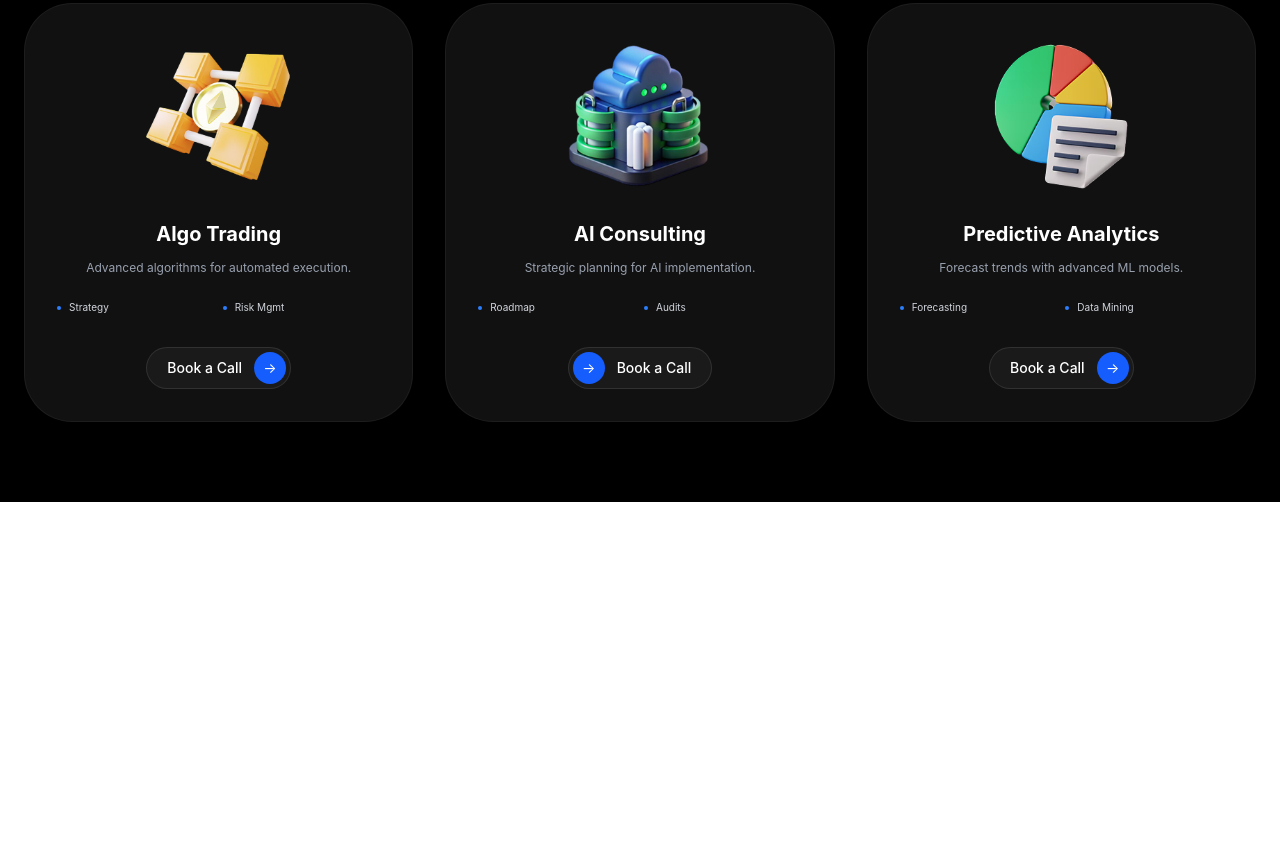
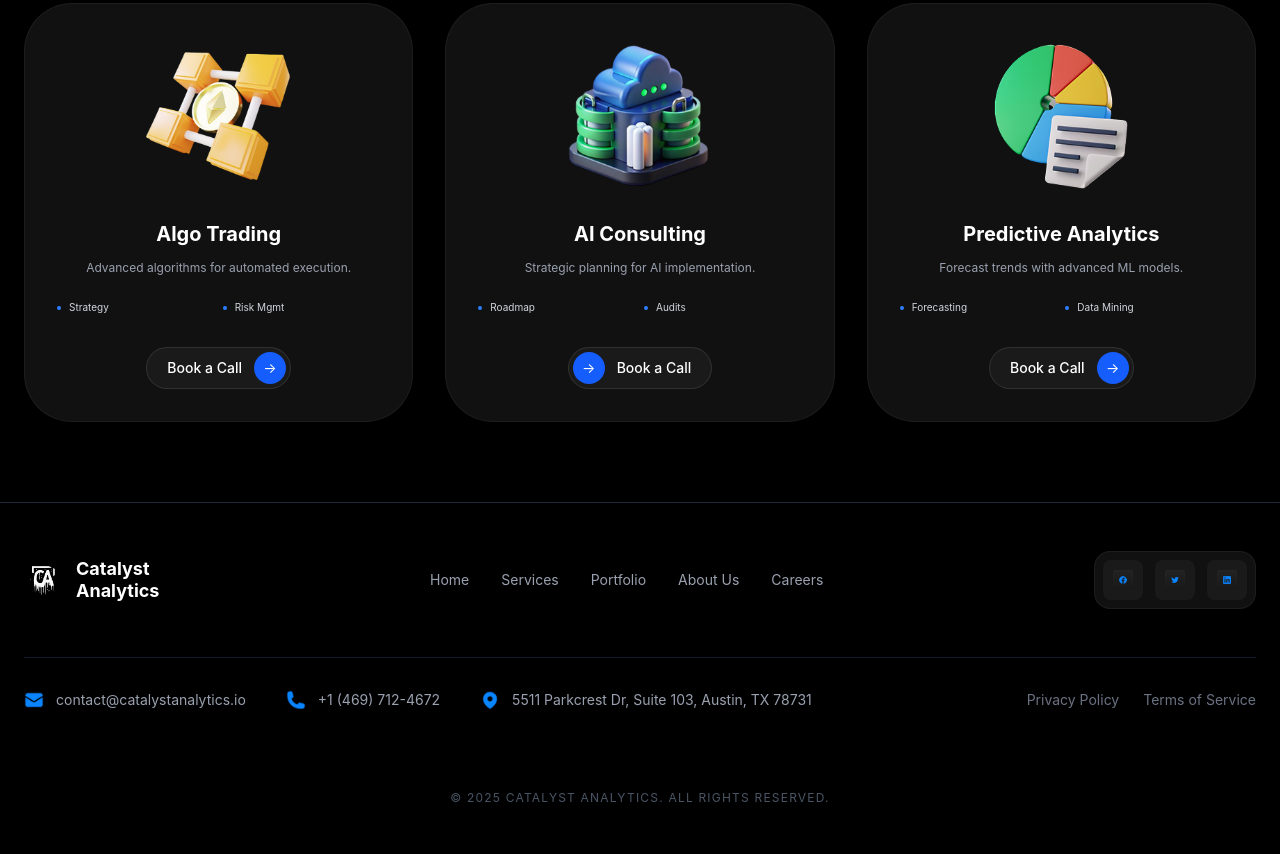
Before and after one commit to Ilyos11/Exam-Project, a website: page src/page2.html in a window 1280 px wide. Shown: the part 1376-2230 px from the top of the page. Before the commit the page ends 1878 px from the top, so only its background shows below. Drawn offline with nearby package versions, Linux system fonts and the light colour scheme; files that its build step writes are made by us from their sources.

Commit message:
Section 4

```diff
--- a/src/page2.html
+++ b/src/page2.html
@@ -198,6 +198,71 @@
 
 
 
+<!-- Section 4 -->
+<footer class="bg-black text-white py-12 px-6 border-t border-gray-800">
+  <div class="max-w-7xl mx-auto">
+
+
+    <div class="flex flex-col md:flex-row justify-between items-center gap-8 mb-12">
+
+      <div class="flex items-center gap-3">
+        <img src="../img/Logo.png" alt="Logo" class="h-10">
+        <span class="font-bold text-lg leading-tight">Catalyst<br>Analytics</span>
+      </div>
+
+      <nav class="flex flex-wrap justify-center gap-6 md:gap-8 text-sm text-gray-400">
+        <a href="#" class="hover:text-white transition-colors">Home</a>
+        <a href="#" class="hover:text-white transition-colors">Services</a>
+        <a href="#" class="hover:text-white transition-colors">Portfolio</a>
+        <a href="#" class="hover:text-white transition-colors">About Us</a>
+        <a href="#" class="hover:text-white transition-colors">Careers</a>
+      </nav>
+
+
+      <div class="bg-[#111111] border border-white/5 p-2 rounded-2xl flex gap-3">
+        <a href="#" class="w-10 h-10 bg-[#1a1a1a] rounded-lg flex items-center justify-center hover:bg-gray-800 transition-colors">
+          <img src="../img/Button Facebook.png" alt="Facebook" class="w-5 h-5">
+        </a>
+        <a href="#" class="w-10 h-10 bg-[#1a1a1a] rounded-lg flex items-center justify-center hover:bg-gray-800 transition-colors">
+          <img src="../img/Button Twitter.png" alt="Twitter" class="w-5 h-5">
+        </a>
+        <a href="#" class="w-10 h-10 bg-[#1a1a1a] rounded-lg flex items-center justify-center hover:bg-gray-800 transition-colors">
+          <img src="../img/Button in.png" alt="LinkedIn" class="w-5 h-5">
+        </a>
+      </div>
+    </div>
+
+
+    <div class="flex flex-col md:flex-row justify-between items-center gap-8 py-8 border-t border-gray-900">
+
+      <div class="flex flex-col md:flex-row items-center gap-6 md:gap-10">
+        <div class="flex items-center gap-3 text-sm text-gray-400">
+          <img src="/img/Icon email.png" alt="Email" class="w-5 h-5">
+          <span>contact@catalystanalytics.io</span>
+        </div>
+        <div class="flex items-center gap-3 text-sm text-gray-400">
+          <img src="../img/Icon phone.png" alt="Phone" class="w-5 h-5">
+          <span>+1 (469) 712-4672</span>
+        </div>
+        <div class="flex items-center gap-3 text-sm text-gray-400 text-center md:text-left">
+          <img src="../img/Icon location.png" alt="Address" class="w-5 h-5">
+          <span>5511 Parkcrest Dr, Suite 103, Austin, TX 78731</span>
+        </div>
+      </div>
+
+      <div class="flex gap-6 text-sm text-gray-500">
+        <a href="#" class="hover:text-white transition-colors">Privacy Policy</a>
+        <a href="#" class="hover:text-white transition-colors">Terms of Service</a>
+      </div>
+    </div>
+
+    <div class="text-center mt-12 text-gray-600 text-xs tracking-widest uppercase">
+      &copy; 2025 Catalyst Analytics. All rights reserved.
+    </div>
+
+  </div>
+</footer>
+
 
 
 
```
